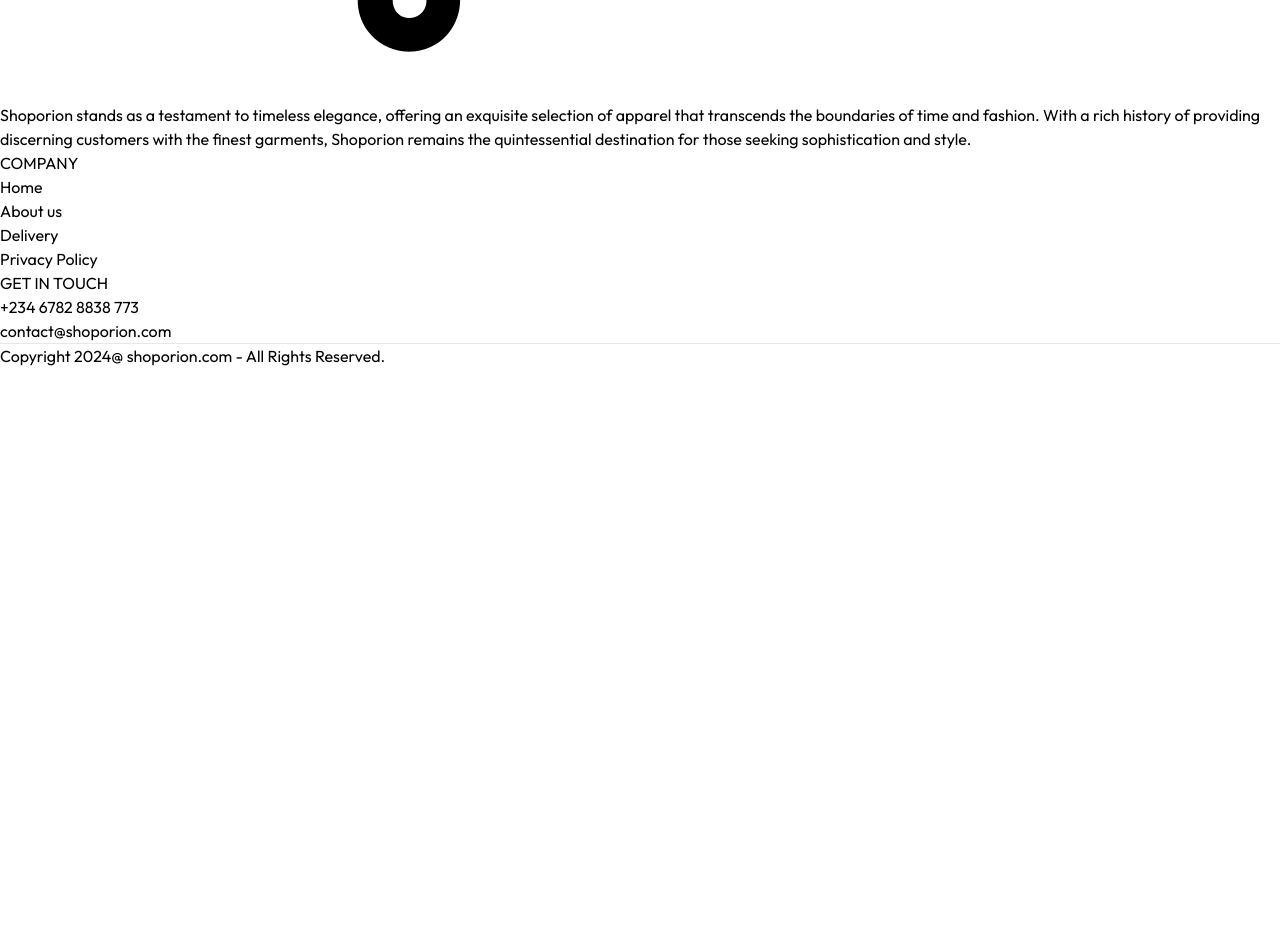
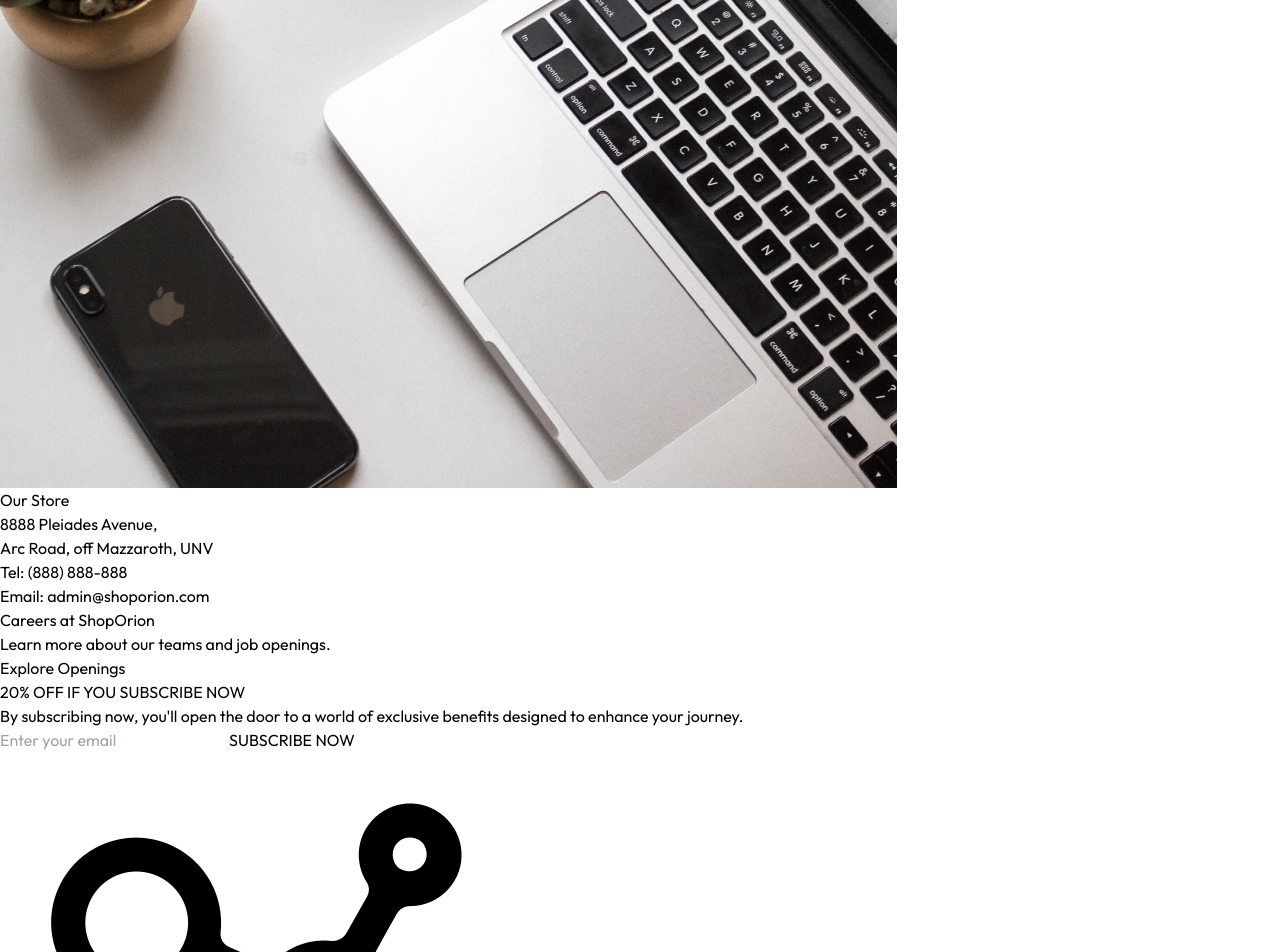
Before and after one commit to Mosamorphing/e-commerce, a React (Vite) app: page /contact in a window 1280 px wide. Shown: the part 1396-2348 px from the top of the page. Before the commit the page ends 1764 px from the top, so only its background shows below. Built offline with nearby package versions, Linux system fonts and the light colour scheme.

Commit message:
'contact us' page is now in order

```diff
--- a/src/pages/Contact.jsx
+++ b/src/pages/Contact.jsx
@@ -1,8 +1,30 @@
 import React from 'react'
+import Title from '../components/Title'
+import { assets } from '../assets/assets'
+import NewsletterBox from '../components/NewsletterBox'
 
 const Contact = () => {
   return (
-    <div>Contact</div>
+    <div>
+        <div className='text-center text-2xl pt-10 border-t'>
+            <Title text1={'CONTACT'} twxt2={'US'} />
+        </div>
+
+        <div className='my-10 flex flex-col justify-center md:flex-row gap-10 mb-28'>
+            <img className='w-full md:max-w-[480px]' src={assets.contact_img} alt=""/>
+            <div className='flex flex-col justify-center items-start gap-6'>
+                <p className='font-semibold text-xl text-gray-600'>Our Store</p>
+                <p className='text-gray-500'>8888 Pleiades Avenue, <br/> Arc Road, off Mazzaroth, UNV </p>
+                <p className='text-gray-500'>Tel: (888) 888-888 <br/> Email: admin@shoporion.com </p>
+                <p className='font-semibold text-xl text-gray-600'>Careers at ShopOrion</p>
+                <p className='text-gray-500'>Learn more about our teams and job openings.</p>
+                <button className='border border-black px-8 py-4 text-sm hover:bg-black hover:text-white transition-all duration-500' >Explore Openings</button>
+            </div>
+        </div>
+
+        <NewsletterBox />
+
+    </div>
   )
 }
 
```
